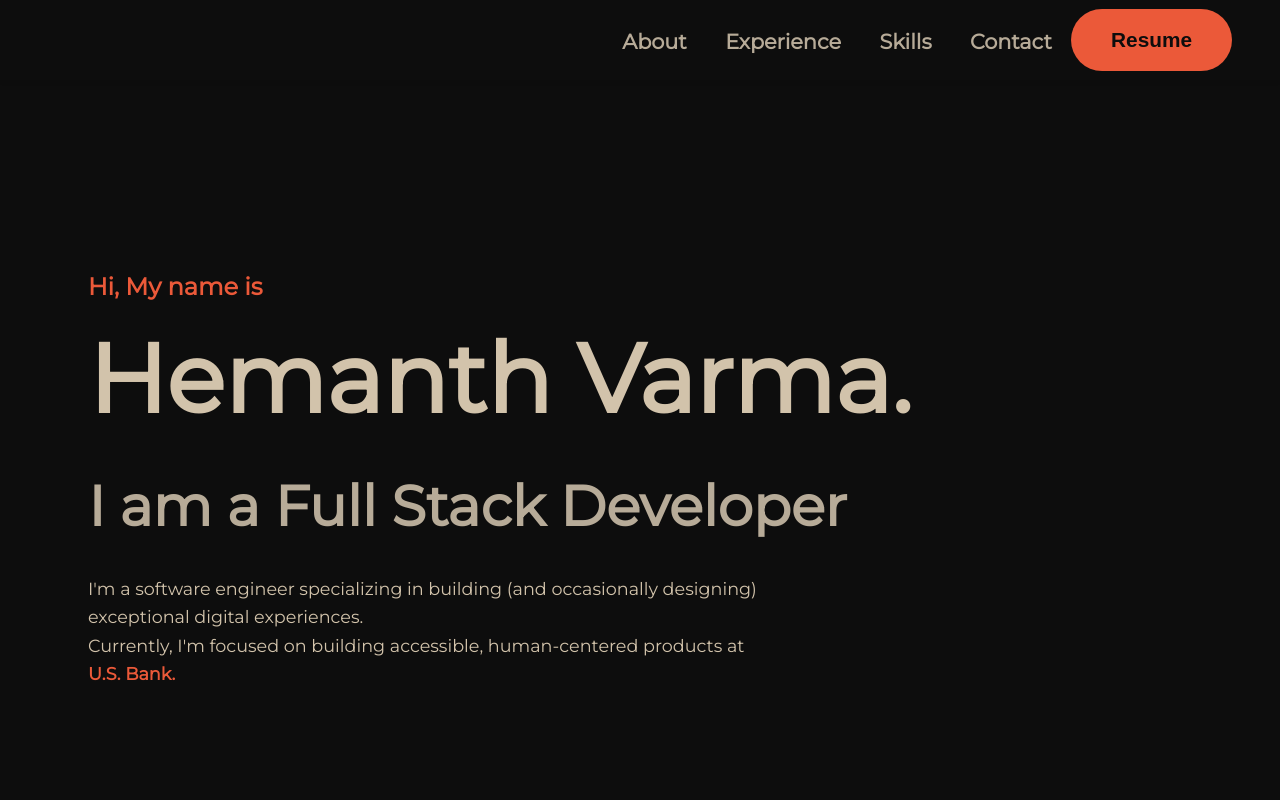
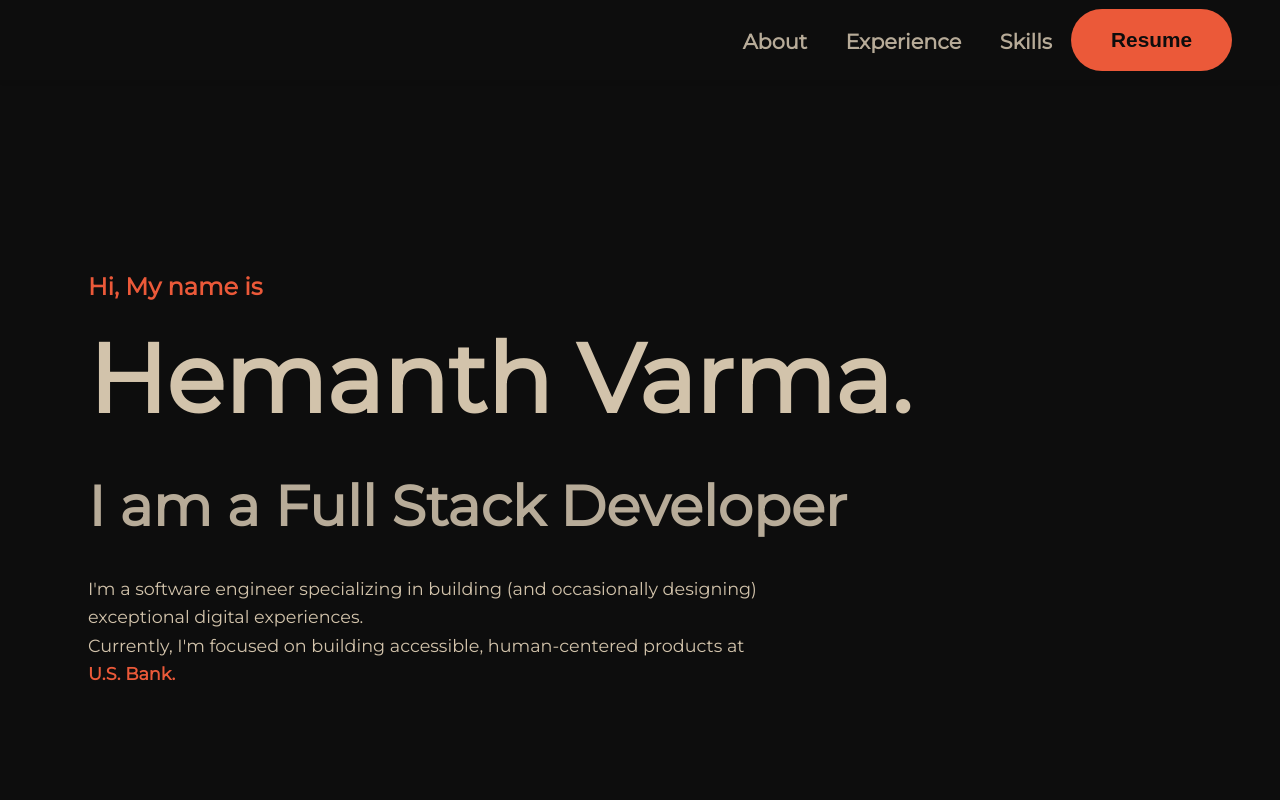
Before and after one commit to Hemanthhh/Portfolio-UI, a React (Vite) app in the folder Portfolio/: page / in a window 1280 px wide. Shown: the top 800 px of the page. Built offline with nearby package versions, Linux system fonts and the light colour scheme; a web font is replaced by a local one.

Commit message:
Remove 'Contact' link from Navbar and clean up Skills component CSS by removing background color and box shadow.

```diff
--- a/Portfolio/src/components/Navbar/Navbar.jsx
+++ b/Portfolio/src/components/Navbar/Navbar.jsx
@@ -14,7 +14,6 @@ function Navbar() {
                 <Link to="intro" smooth={true} offset={-80} className="desktopMenuListItem">About</Link>
                 <Link to="experience" smooth={true} offset={-80} className="desktopMenuListItem">Experience</Link>
                 <Link to="skills" smooth={true} offset={-80} className="desktopMenuListItem">Skills</Link>
-                <Link to="contact" smooth={true} offset={-80} className="desktopMenuListItem">Contact</Link>
             </div>
             <button className="desktopMenuBtn" onClick={openPdfNewTab}>
                 Resume
--- a/Portfolio/src/components/Skills/Skills.css
+++ b/Portfolio/src/components/Skills/Skills.css
@@ -28,10 +28,8 @@
 
 .skills-sidebar {
     width: 300px;
-    background-color: #0d0d0d;
     border-right: 1px solid #d2c3ab;
     padding: 2rem;
-    box-shadow: 2px 0 5px rgba(0, 0, 0, 0.3);
     height: auto;
 }
 
```
